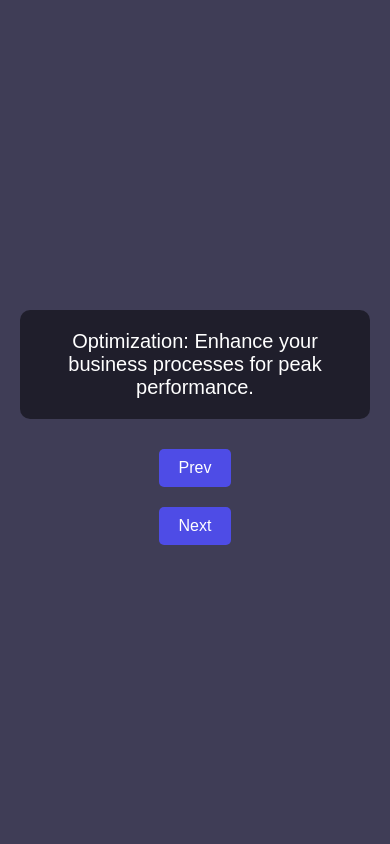
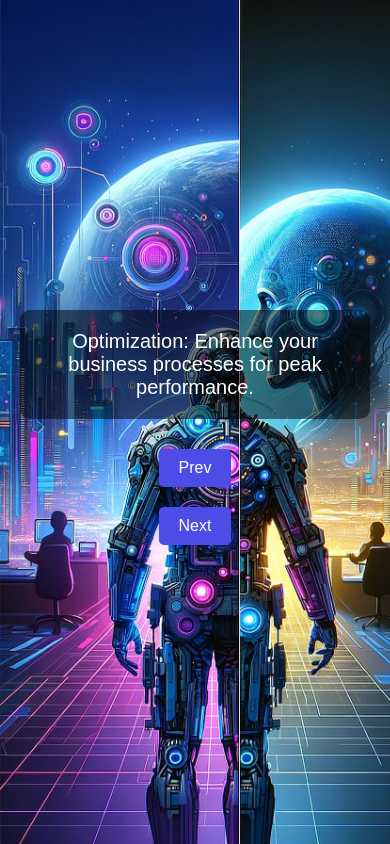
Before and after one commit to CasparRitchie/cxms, a Flask app: page / in a window 390 px wide. Run offline with Flask 2, Linux system fonts and the light colour scheme.

Commit message:
adding background images

```diff
--- a/app.json
+++ b/app.json
@@ -1,6 +1,6 @@
 {
   "name": "CXMS Website",
-  "description": "A single page website for Customer Experience Management Systems (CXMS) business.",
+  "description": "A single page website for Customer Experience Management Solutions (CXMS) business.",
   "repository": "https://github.com/CasparRitchie/cxms",
   // "logo": "https://cxms.fr/logo.png",
   "keywords": ["cxms", "consultancy", "optimization", "efficiency", "process mapping"],
--- a/static/css/style.css
+++ b/static/css/style.css
@@ -13,6 +13,15 @@ body, html {
   justify-content: center;
   align-items: center;
   text-align: center;
+  background-image: url('/static/images/cxms-background-landscape-1.jpg'); /* Desktop background */
+  background-size: cover;
+  background-repeat: no-repeat;
+}
+
+@media (max-width: 768px) {
+  .container {
+    background-image: url('/static/images/cxms-background-portrait-2-robot.jpeg'); /* Mobile background */
+  }
 }
 
 .carousel {
--- a/templates/index.html
+++ b/templates/index.html
@@ -4,18 +4,20 @@
     <meta charset="UTF-8">
     <meta name="viewport" content="width=device-width, initial-scale=1.0">
     <title>CXMS - Customer Experience Management Systems</title>
-    <link rel="stylesheet" href="static/css/style.css">
+    <link rel="stylesheet" href="../static/css/style.css">
+
 </head>
 <body>
     <div class="container">
         <div id="carousel" class="carousel">
             <div class="carousel-item" style="display: block;">Optimization: Enhance your business processes for peak performance.</div>
             <div class="carousel-item">Efficiency: Streamline operations to save time and reduce costs.</div>
-            <div class="carousel-item">Process Mapping: Visualize and understand your workflows for better management.</div>
+            <div class="carousel-item">Process Mapping: Visualize and understand your customer journeys for better customer experience and to improve your NPS.</div>
+            <div class="carousel-item">IT Solutions: Create bespoke software solutions for your everyday business problems.</div>
         </div>
         <button id="prev" class="carousel-button">Prev</button>
         <button id="next" class="carousel-button">Next</button>
     </div>
-    <script src="/static/js/script.js"></script>
+    <script src="../static/js/script.js"></script>
 </body>
 </html>
```
Also changed, not shown: static/images/cxms-background-landscape-1.jpg (added), static/images/cxms-background-landscape-1.webp (added), static/images/cxms-background-landscape-12.jpg (added), static/images/cxms-background-portrait-2-robot.jpeg (added), static/images/cxms-background-portrait-2-robot.webp (added). Lines whose indentation alone changed are shown as unchanged.
